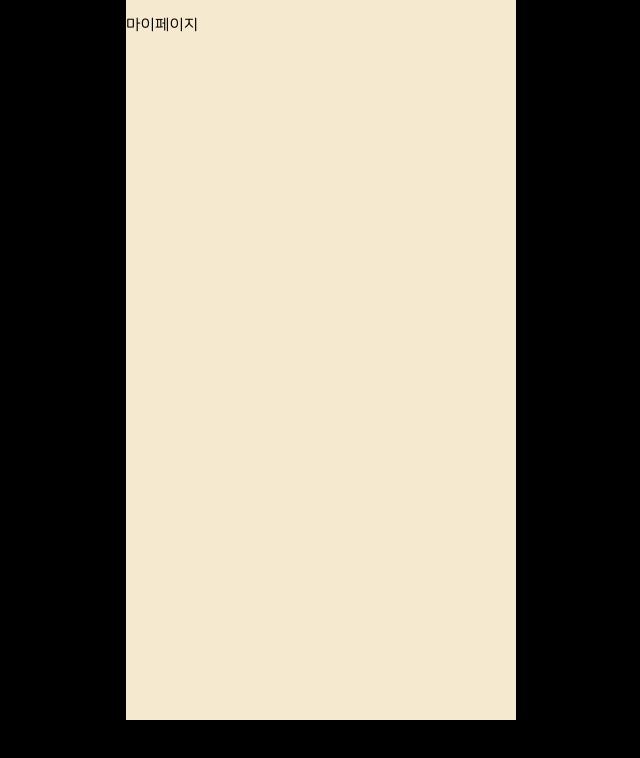
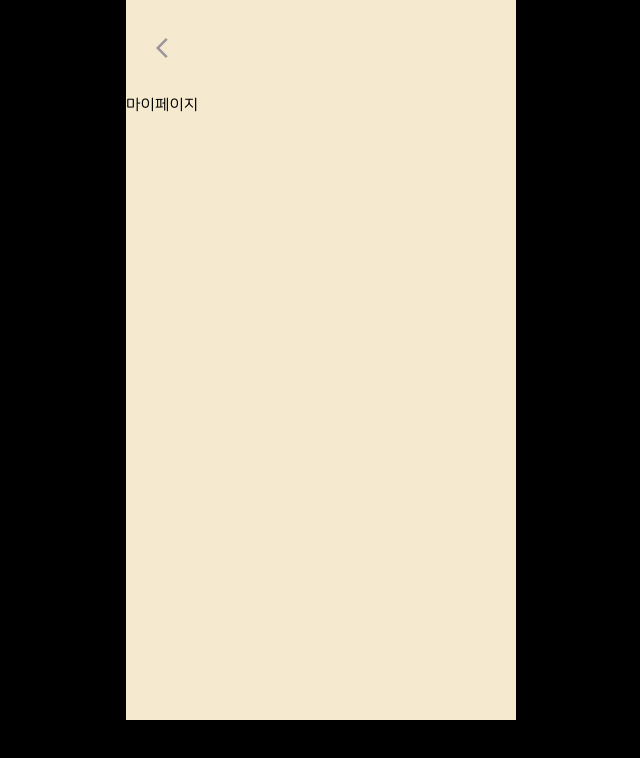
Before and after one commit to donggukthon/donggukthon_2023_3_F, a React (Create React App) app: page /profile in a window 1280 px wide. Shown: the top 758 px of the page, without its empty margins (319-959 px from the left). Built offline with nearby package versions, Linux system fonts and the light colour scheme.

Commit message:
<feat>: 상단바 추가

```diff
--- a/package.json
+++ b/package.json
@@ -3,6 +3,10 @@
   "version": "0.1.0",
   "private": true,
   "dependencies": {
+    "@emotion/react": "^11.11.1",
+    "@emotion/styled": "^11.11.0",
+    "@mui/icons-material": "^5.15.0",
+    "@mui/material": "^5.15.0",
     "@testing-library/jest-dom": "^5.17.0",
     "@testing-library/react": "^13.4.0",
     "@testing-library/user-event": "^13.5.0",
--- /dev/null
+++ b/src/components/common/Navbar.jsx
@@ -0,0 +1,23 @@
+import React from "react";
+import {styled, Button} from "@mui/material";
+import ArrowBackIosIcon from "@mui/icons-material/ArrowBackIos";
+
+function Navbar() {
+  return (
+    <>
+      <NavButton>
+        <ArrowBackIosIcon />
+      </NavButton>
+    </>
+  );
+}
+
+const NavButton = styled(Button)({
+  display: "flex",
+  justifyContent: "center",
+  margin: "30px 10px",
+  color: "#989898",
+  cursor: "pointer",
+});
+
+export default Navbar;
--- a/src/pages/BadgePage.jsx
+++ b/src/pages/BadgePage.jsx
@@ -1,6 +1,9 @@
+import Navbar from "../components/common/Navbar";
+
 function BadgePage() {
   return (
     <>
+      <Navbar />
       <p>Badge</p>
     </>
   );
--- a/src/pages/CharityPage.jsx
+++ b/src/pages/CharityPage.jsx
@@ -1,6 +1,9 @@
+import Navbar from "../components/common/Navbar";
+
 function CharityPage() {
   return (
     <>
+      <Navbar />
       <p>재단</p>
     </>
   );
--- a/src/pages/HistoryPage.jsx
+++ b/src/pages/HistoryPage.jsx
@@ -1,6 +1,9 @@
+import Navbar from "../components/common/Navbar";
+
 function HistoryPage() {
   return (
     <>
+      <Navbar />
       <p>기부내역페이지</p>
     </>
   );
--- a/src/pages/MainPage.jsx
+++ b/src/pages/MainPage.jsx
@@ -1,3 +1,5 @@
+import React from "react";
+
 function MainPage() {
   return (
     <>
--- a/src/pages/MyPage.jsx
+++ b/src/pages/MyPage.jsx
@@ -1,6 +1,9 @@
+import Navbar from "../components/common/Navbar";
+
 function MyPage() {
   return (
     <>
+      <Navbar />
       <p>마이페이지</p>
     </>
   );
```
Also changed, not shown: src/components/common/Footer.jsx (added, +9 -0 lines), 1 other file (tests, documents, lock files or other folders).
